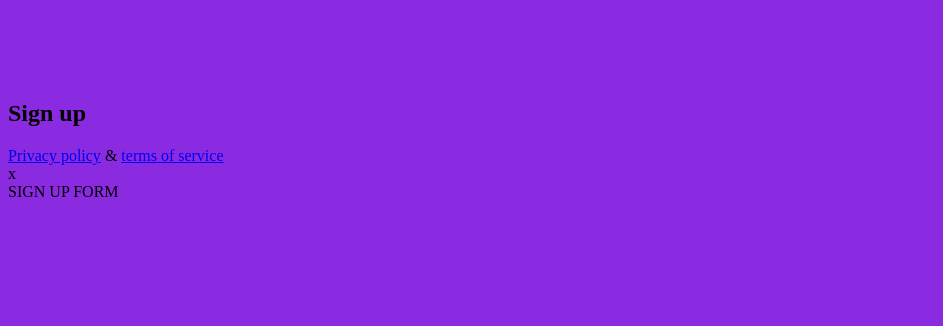
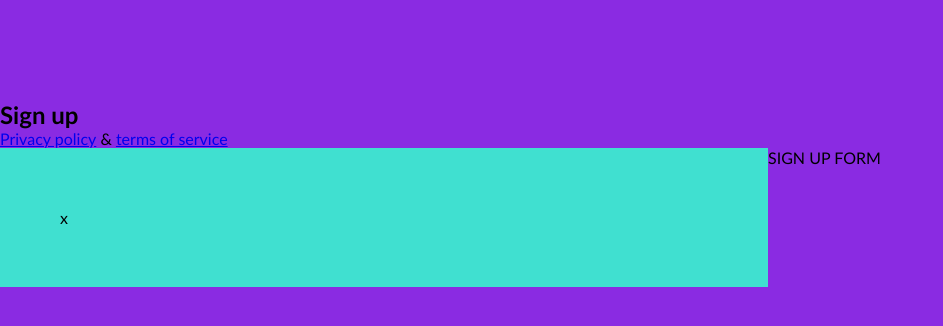
Before and after one commit to Si-ghub/4-sign-up, a plain HTML site: page index.html in a window 1280 px wide. Shown: the whole page, without its empty margins (0-943 px from the left). Drawn offline with Linux system fonts and the light colour scheme.

Commit message:
Su README

```diff
--- a/css/main.css
+++ b/css/main.css
@@ -1,3 +1,13 @@
+body,
+body * {
+    margin: 0;
+    padding: 0;
+    vertical-align: top;
+    box-sizing: border-box;
+    font-family: 'Gill Sans', 'Gill Sans MT', Calibri, 'Trebuchet MS', sans-serif;
+}
+
+
 body {
     background-color: blueviolet;
 }
@@ -7,18 +17,38 @@ body {
     width: 800px;
     margin-top: 100px;
     margin-left: calc((100%-800px) / 2)
-
-
 }
 
 .left-column {
+    display: inline-block;
+    width: 40%;
+    float: left;
+    background-color: yellow;
 }
 
 .main-title {
 }
 
-footer {
+.bottom-links {
 }
 
-a {
+.bottom-links > a {
 }
+.bottom-links > span {
+
+}
+
+.right-column {
+    display: inline-block;
+    width: 60%;
+    padding: 60px;
+    float: left;
+    background-color: turquoise;
+}
+.close {
+
+}
+
+.form {
+
+}
```
Also changed, not shown: 2 other files.
